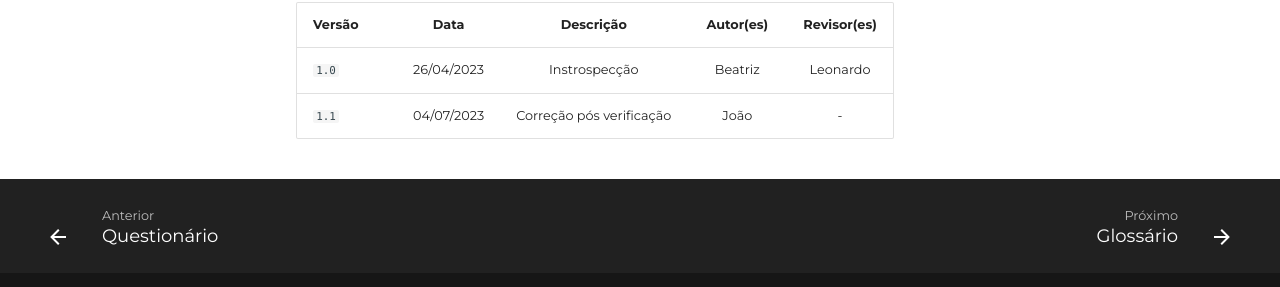
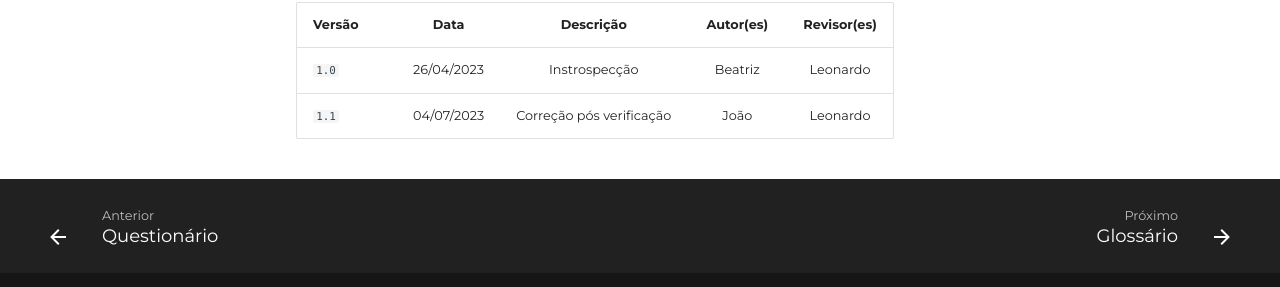
Before and after one commit to Requisitos-de-Software/2023.1-Simplenote, an MkDocs documentation site: the page built from docs/elicitacao/Introspecção.md, in a window 1280 px wide and 900 px high, scrolled down 1390 px. Shown: the part 562-849 px from the top of the window. Built offline with MkDocs 1.6.1 and Material for MkDocs 9.7.7, drawn with Linux system fonts in a browser that asks for light colours; some web fonts are replaced; comment, search, counter and statistics services are not loaded.

Commit message:
Update Introspecção.md

```diff
--- a/docs/elicitacao/Introspecção.md
+++ b/docs/elicitacao/Introspecção.md
@@ -65,4 +65,4 @@ RNF -> Requisito não funcional
 | Versão | Data       | Descrição                | Autor(es) | Revisor(es) |
 | ------ | :----------: | :------------------------: | :---------: | :-----------: |
 | `1.0`  | 26/04/2023 | Instrospecção            | Beatriz   | Leonardo    |
-| `1.1`  | 04/07/2023 | Correção pós verificação | João      | -   |
+| `1.1`  | 04/07/2023 | Correção pós verificação | João      | Leonardo   |
```
